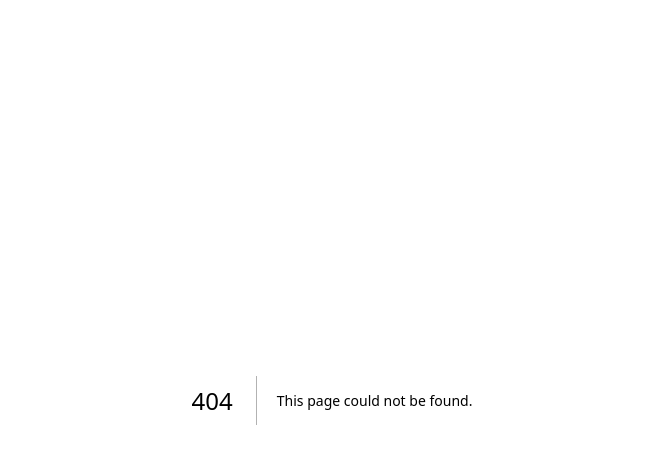
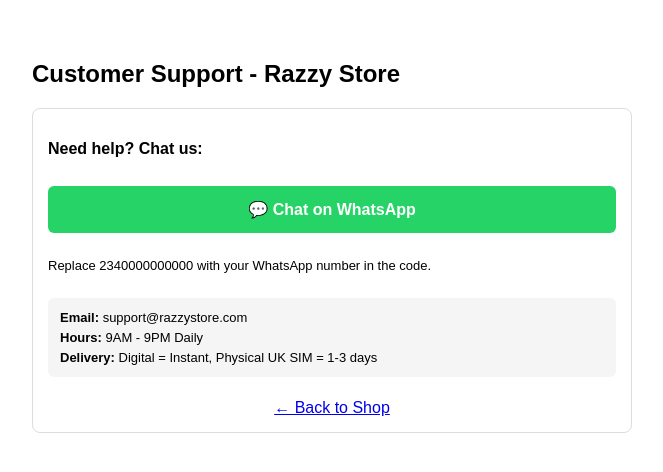
Before and after one commit to wickedrazzy3-commits/Razzy-store, a Next.js app: page /support in a window 1280 px wide. Before the commit this address had no page. Shown: the top 472 px of the page, without its empty margins (308-971 px from the left). Built offline with nearby package versions, Linux system fonts and the light colour scheme.

Commit message:
Create page.js

```diff
--- /dev/null
+++ b/app/support/page.js
@@ -0,0 +1,18 @@
+export default function Support(){
+return(
+<div style={{maxWidth:600,margin:"20px auto",padding:20,fontFamily:"sans-serif"}}>
+<h2>Customer Support - Razzy Store</h2>
+<div style={{background:"white",padding:15,borderRadius:8,border:"1px solid #ddd",display:"grid",gap:12}}>
+<p><b>Need help? Chat us:</b></p>
+<a href="https://wa.me/2340000000000?text=Hello%20Razzy%20Store,%20I%20need%20help%20with%20my%20order" target="_blank" style={{background:"#25D366",color:"white",padding:14,textAlign:"center",borderRadius:6,textDecoration:"none",fontWeight:"bold"}}>💬 Chat on WhatsApp</a>
+<p style={{fontSize:13}}>Replace 2340000000000 with your WhatsApp number in the code.</p>
+<div style={{background:"#f5f5f5",padding:12,borderRadius:6}}>
+<p style={{margin:0,fontSize:13}}><b>Email:</b> support@razzystore.com</p>
+<p style={{margin:"5px 0 0",fontSize:13}}><b>Hours:</b> 9AM - 9PM Daily</p>
+<p style={{margin:"5px 0 0",fontSize:13}}><b>Delivery:</b> Digital = Instant, Physical UK SIM = 1-3 days</p>
+</div>
+<a href="/" style={{textAlign:"center",marginTop:10,display:"block"}}>← Back to Shop</a>
+</div>
+</div>
+);
+}
```
